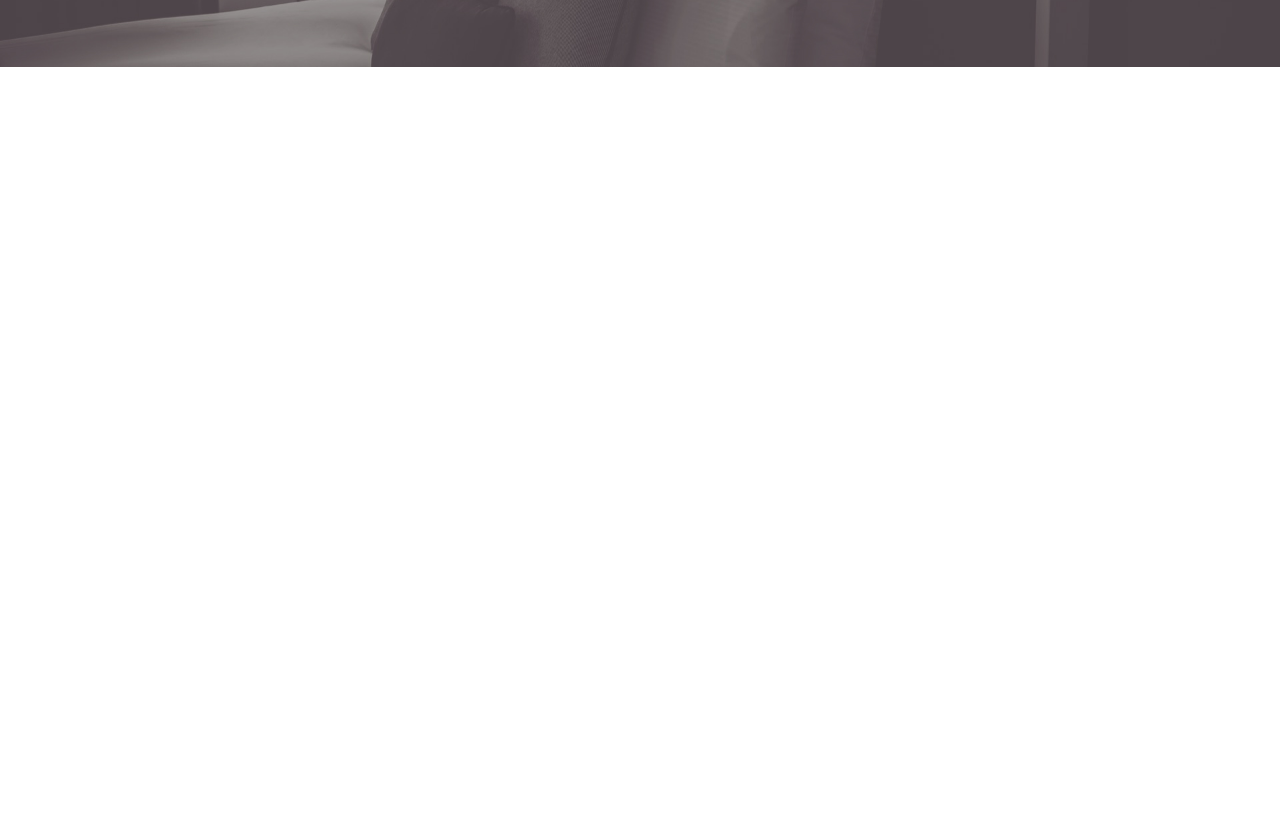
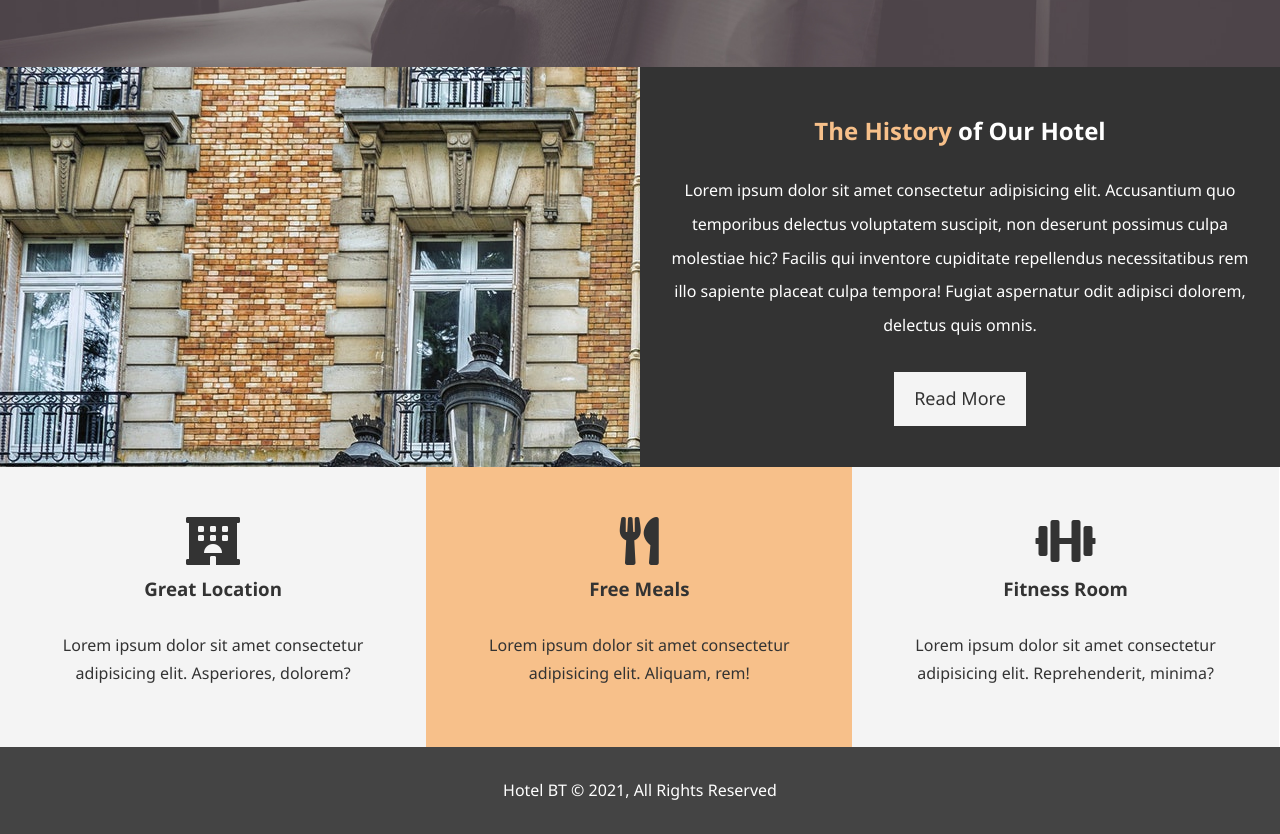
Before and after one commit to motiurdev/Hotel-Website, a plain HTML site: page index.html in a window 1280 px wide. Shown: the part 600-1434 px from the top of the page. Before the commit the page ends 800 px from the top, so only its background shows below. Drawn offline with Linux system fonts and the light colour scheme.

Commit message:
Home page

```diff
--- a/css/style.css
+++ b/css/style.css
@@ -28,6 +28,11 @@ a {
 
 /* Utility style */
 
+.btn-light {
+    background: #f4f4f4;
+    color: #333;
+}
+
 .container {
     max-width: 1100px;
     margin: auto;
@@ -49,13 +54,37 @@ a {
     cursor: pointer;
 }
 
+.btn-light {
+    background: #f4f4f4;
+    color: #333;
+}
+
 .btn:hover {
-    background: #444;
-    color: #f7c08a;
+    background: #f7c08a;
+    color: #333;
 }
 
 .text-primary {
     color: #f7c08a;
+}
+
+.bg-dark {
+    background: #333;
+    color: #fff;
+}
+
+.bg-light {
+    background: #f4f4f4;
+    color: #333;
+}
+
+.bg-primary {
+    background: #f7c08a;
+    color: #333;
+}
+
+.clr {
+    clear: both;
 }
 
 /* navbar */
@@ -120,3 +149,53 @@ a {
     margin-right: 70px;
     margin-left: 70px;
 }
+
+/* home info  */
+
+.home-info {
+    height: 400px;
+}
+
+.home-img {
+    float: left;
+    width: 50%;
+    background: url('../img/photo-1.jpg') no-repeat;
+    min-height: 100%;
+}
+
+.home-info .home-content {
+    float: right;
+    width: 50%;
+    height: 100%;
+    text-align: center;
+    padding: 50px 30px;
+    overflow: hidden;
+}
+
+.home-info .home-content p {
+    margin-bottom: 30px;
+    line-height: 2.1;
+}
+
+
+/* features */
+
+.box {
+    float: left;
+    width: 33.3%;
+    padding: 50px;
+    text-align: center;
+}
+
+.box i {
+    margin-bottom: 10px;
+}
+
+/* footer */
+
+#main-footer {
+    text-align: center;
+    background: #444;
+    color: #fff;
+    padding: 20px;
+}
--- a/index.html
+++ b/index.html
@@ -6,6 +6,7 @@
     <meta name="viewport" content="width=device-width, initial-scale=1.0">
     <meta name="description" content="Welcome to the most extraordinary hotel in Bangladesh">
     <meta name="keywords" content="hotel,hotel in bangladesh,best hotel,extraordinary hotel">
+    <link rel="stylesheet" href="https://use.fontawesome.com/releases/v5.15.3/css/all.css" integrity="sha384-SZXxX4whJ79/gErwcOYf+zWLeJdY/qpuqC4cAa9rOGUstPomtqpuNWT9wdPEn2fk" crossorigin="anonymous">
     <link rel="stylesheet" href="css/style.css">
     <title>Hotel Website | Welcome</title>
 </head>
@@ -32,5 +33,37 @@
             </div>
         </div>
     </header>
+
+    <section class="home-info bg-dark">
+        <div class="home-img"></div>
+        <div class="home-content">
+            <h1><span class="text-primary">The History</span> of Our Hotel</h1>
+            <p>Lorem ipsum dolor sit amet consectetur adipisicing elit. Accusantium quo temporibus delectus voluptatem suscipit, non deserunt possimus culpa molestiae hic? Facilis qui inventore cupiditate repellendus necessitatibus rem illo sapiente placeat culpa tempora! Fugiat aspernatur odit adipisci dolorem, delectus quis omnis.
+            </p>
+            <a href="about.html" class="btn btn-light">Read More</a>
+        </div>
+    </section>
+
+    <section id="features">
+        <div class="box bg-light">
+            <i class="fas fa-hotel fa-3x"></i>
+            <h3>Great Location</h3>
+            <p>Lorem ipsum dolor sit amet consectetur adipisicing elit. Asperiores, dolorem?</p>
+        </div>
+        <div class="box bg-primary">
+            <i class="fas fa-utensils fa-3x"></i>
+            <h3>Free Meals</h3>
+            <p>Lorem ipsum dolor sit amet consectetur adipisicing elit. Aliquam, rem!</p>
+        </div>
+        <div class="box bg-light">
+            <i class="fas fa-dumbbell fa-3x"></i>
+            <h3>Fitness Room</h3>
+            <p>Lorem ipsum dolor sit amet consectetur adipisicing elit. Reprehenderit, minima?</p>
+        </div>
+    </section>
+    <div class="clr"></div>
+    <footer id="main-footer">
+        <p>Hotel BT &copy; 2021, All Rights Reserved</p>
+    </footer>
 </body>
 </html>
```
